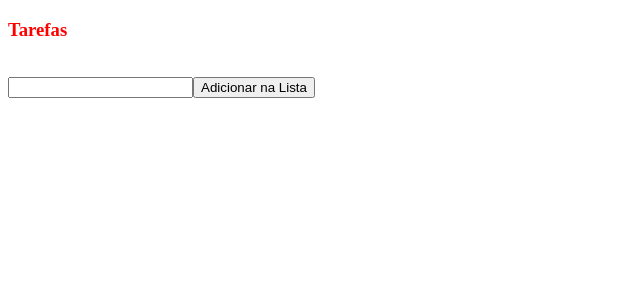
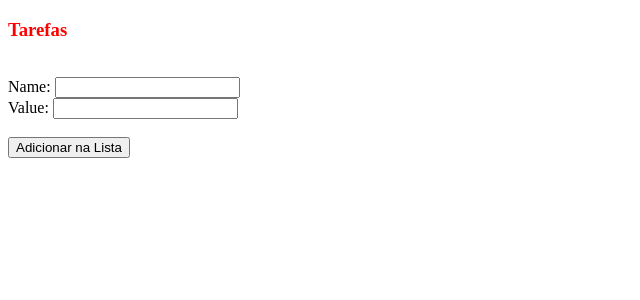
Before and after one commit to josuecamelo/angular4-introducao-rev2, an Angular app: page / in a window 1280 px wide. Shown: the top 300 px of the page, without its empty margins (0-640 px from the left). Built offline with nearby package versions, Linux system fonts and the light colour scheme.

Commit message:
Property Bindings

```diff
--- a/src/app/task-list/task-list.component.html
+++ b/src/app/task-list/task-list.component.html
@@ -1,5 +1,14 @@
-<input type="text" [(ngModel)]="task" />
+<label>Name: </label>
+<input type="text" [(ngModel)]="task.name" />
+<br />
+<label>Value: </label>
+<input type="number" [(ngModel)]="task.value" />
+<br />
+<br />
 <button type="button" (click)="add()">Adicionar na Lista</button>
 <ul>
-    <li *ngFor="let item of tasks">{{ item}}</li>
+    <li [id]=" 'list-' + item.name"
+        class="teste"
+        [ngClass]="{'item-green':item.value>5,'item-red':item.value<5}"
+        *ngFor="let item of tasks" [innerHtml]="item.name + ' - ' + item.value">
 </ul>
--- a/src/app/task-list/task-list.component.ts
+++ b/src/app/task-list/task-list.component.ts
@@ -1,18 +1,20 @@
 import { Component } from '@angular/core';
+import {Task} from "../task";
 
 @Component({
   selector: 'app-task-list',
   templateUrl: './task-list.component.html',
   styleUrls: ['./task-list.component.css']
 })
+
 export class TaskListComponent {
-
-
   tasks = [];
-  task = "";
-
+  task:Task = {
+    name: "",
+    valor: 0
+  };
   add(){
-    this.tasks.push(this.task);
+    let task = Object.assign({}, this.task); //adicionando objeto vario no
+    this.tasks.push(task);
   }
-
 }
--- /dev/null
+++ b/src/app/task.ts
@@ -0,0 +1,5 @@
+export class Task{
+    name:string;
+    value:number;
+    //date_launch:string;
+}
```
